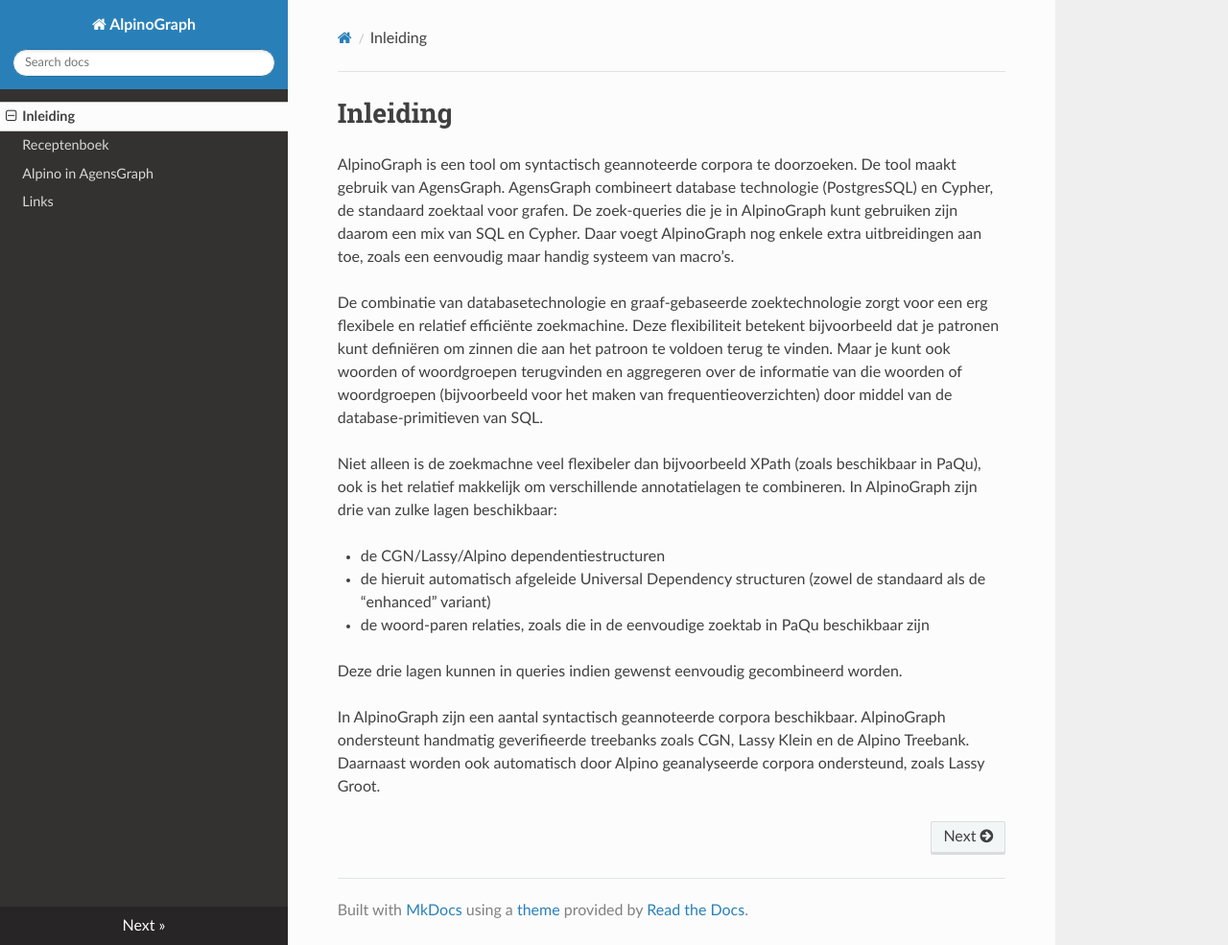
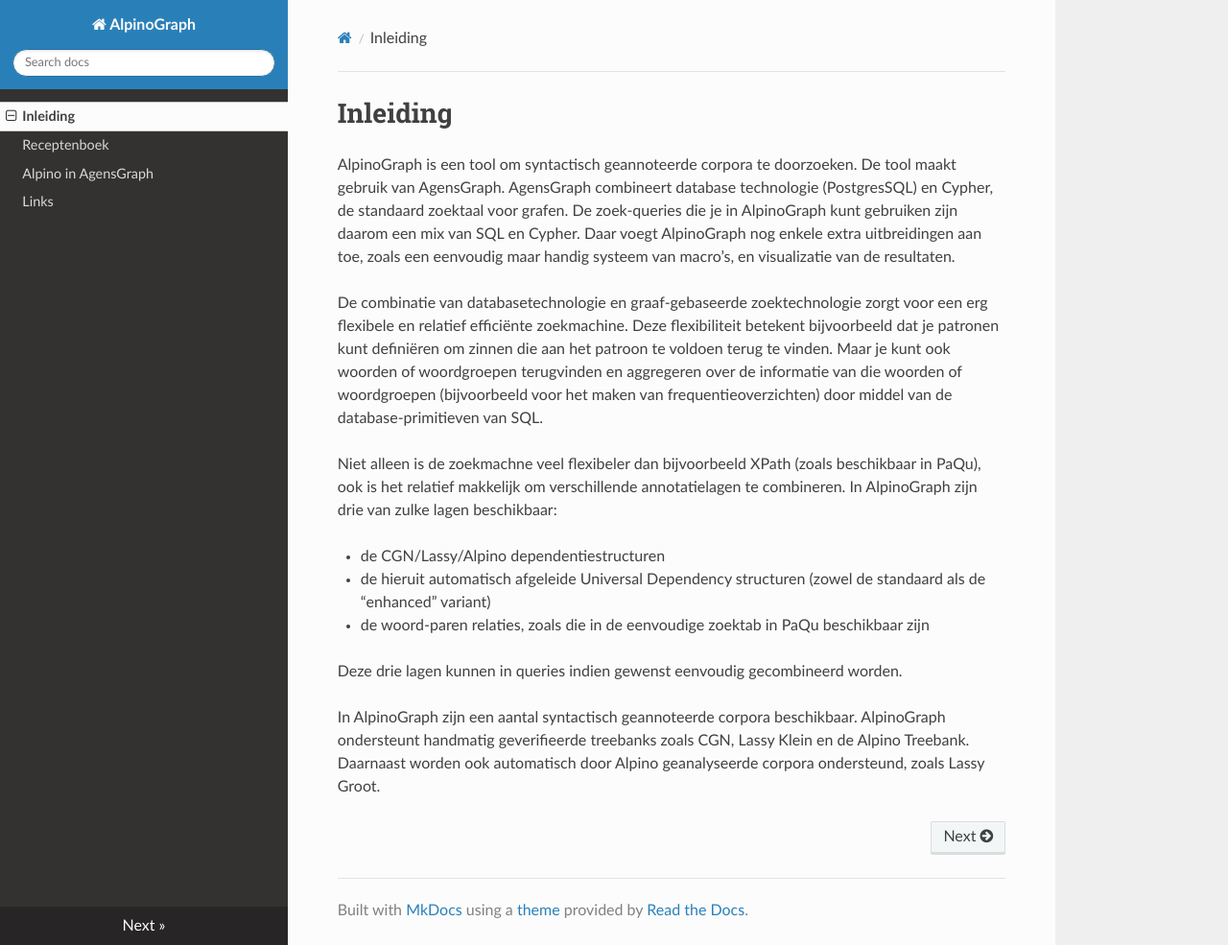
Before and after one commit to rug-compling/alpinograph-docs, an MkDocs documentation site: the page built from docs/index.md, in a window 1280 px wide and 985 px high. Shown: the whole window at 96% size. Built offline with MkDocs 1.6.1, drawn with Linux system fonts in a browser that asks for light colours; nearby versions of some CDN libraries.

Commit message:
Update index.md

```diff
--- a/docs/index.md
+++ b/docs/index.md
@@ -1,6 +1,6 @@
 # Inleiding
 
-AlpinoGraph is een tool om syntactisch geannoteerde corpora te doorzoeken. De tool maakt gebruik van AgensGraph. AgensGraph combineert database technologie (PostgresSQL) en Cypher, de standaard zoektaal voor grafen. De zoek-queries die je in AlpinoGraph kunt gebruiken zijn daarom een mix van SQL en Cypher. Daar voegt AlpinoGraph nog enkele extra uitbreidingen aan toe, zoals een eenvoudig maar handig systeem van macro's.
+AlpinoGraph is een tool om syntactisch geannoteerde corpora te doorzoeken. De tool maakt gebruik van AgensGraph. AgensGraph combineert database technologie (PostgresSQL) en Cypher, de standaard zoektaal voor grafen. De zoek-queries die je in AlpinoGraph kunt gebruiken zijn daarom een mix van SQL en Cypher. Daar voegt AlpinoGraph nog enkele extra uitbreidingen aan toe, zoals een eenvoudig maar handig systeem van macro's, en visualizatie van de resultaten.
 
 De combinatie van databasetechnologie en graaf-gebaseerde zoektechnologie zorgt voor een erg flexibele en relatief efficiënte zoekmachine. Deze flexibiliteit betekent bijvoorbeeld dat je patronen kunt definiëren om zinnen die aan het patroon te voldoen terug te vinden. Maar je kunt ook woorden of woordgroepen terugvinden en aggregeren over de informatie van die woorden of woordgroepen (bijvoorbeeld voor het maken van frequentieoverzichten) door middel van de database-primitieven van SQL.
 
```
